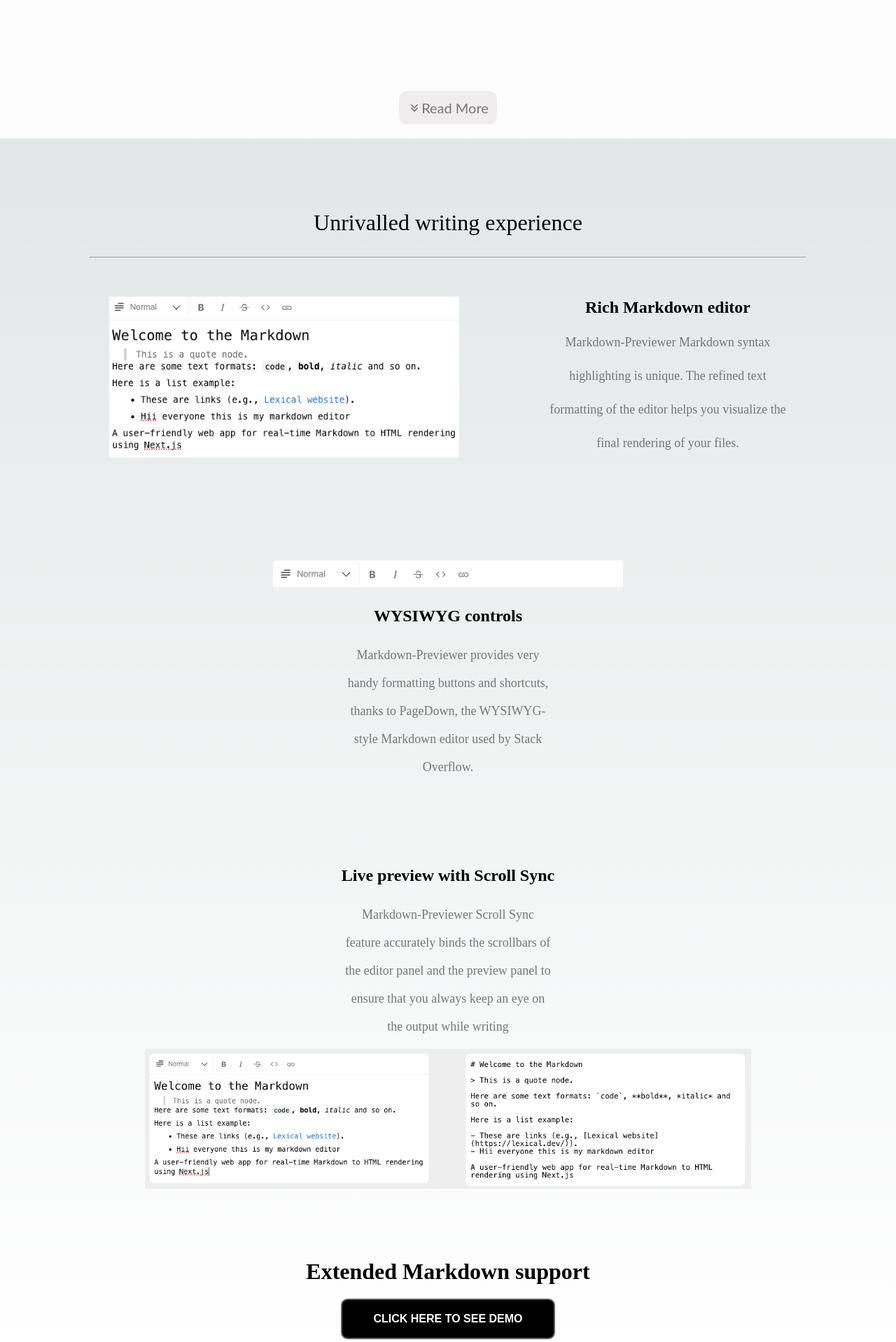
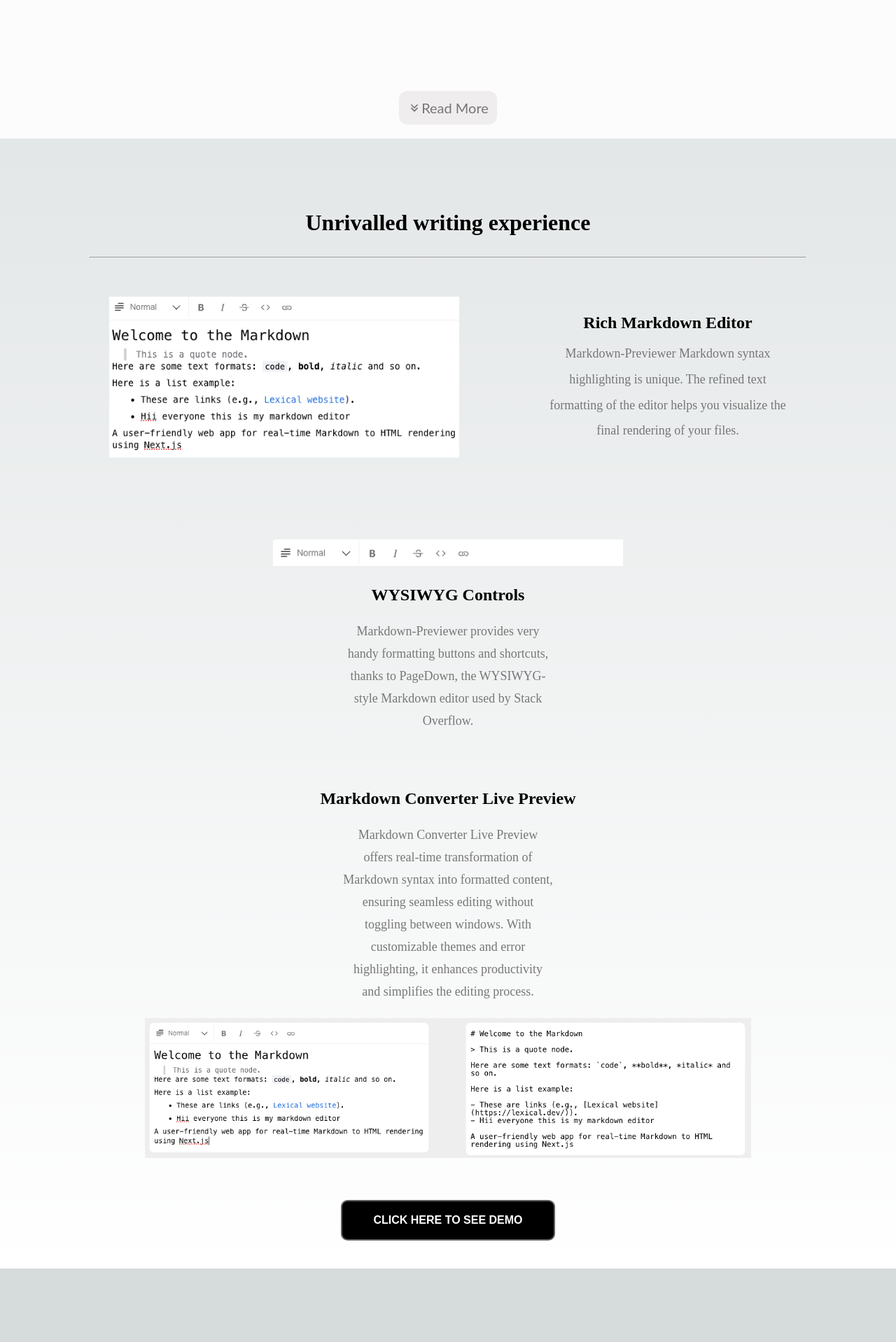
Before and after one commit to loveheenavasu/markdown-previewer, a Next.js app: page / in a window 1280 px wide. Shown: the part 602-2520 px from the top of the page at 70% size. After the commit the page ends 2415 px from the top, so only its background shows below. Built offline with nearby package versions, Linux system fonts and the light colour scheme.

Commit message:
ui changes

```diff
--- a/src/app/editor/style.css
+++ b/src/app/editor/style.css
@@ -83,7 +83,7 @@
 .landing__content h1{
     width: 80%;
     margin:0px auto;
-    font-weight: 400;
+    font-weight: 600;
     text-align: center;
     border-bottom: "2px solid #green";
     flex-direction: column;
@@ -104,9 +104,7 @@
 }
 .feature p{
     margin-top: 12px;
-
-
-    line-height:3rem;
+    line-height:2.3rem;
     font-size: 18px;
     color: #777;
     text-align: center;
@@ -116,7 +114,7 @@
 .controls-tools{
 display: flex;
 justify-content: center;
-margin:100px auto;
+margin:60px auto;
 align-items: center;
 border-radius: 2px solid green;
 flex-direction: column;
@@ -124,7 +122,7 @@
 
 }
 .editor-tool-img{
-margin-top: 12px    ;
+margin-top: 22px    ;
 border-radius: 6px;
 object-fit: contain;
 }
@@ -133,7 +131,7 @@
 }
 .controls-tools p{
     width: 300px;
-    line-height:2.5rem;
+    line-height:2rem;
     font-size: 18px;
     color: #777;
     text-align: center;
@@ -146,6 +144,7 @@
     display: flex;
     justify-content: center;
     flex-direction: column;
+    margin-bottom: 20px;
 }
 
 
@@ -194,8 +193,6 @@
   }
 
 
-/* 8u9ehiwfabdscnjonkZJMP LMPKl lmkl llmlk,lm  */
-
 .button {
     box-sizing: border-box;
     appearance: none;
@@ -209,7 +206,7 @@
     font-size: 1rem;
     font-weight: 400;
     line-height: 1;
-    margin: 20px;
+    margin-bottom: 20px;
     padding: 1.2em 2.8em;
     text-decoration: none;
     text-align: center;
--- a/src/app/page.tsx
+++ b/src/app/page.tsx
@@ -25,7 +25,7 @@
  <div className="splash-screen">
   <div className="navigation-bar"><GoPencil />
 
-    <span>Start Writing</span>
+    <span>Initiate Your Markdown</span>
   </div>
 <div>
   <div className="splash-screen__logo">
@@ -54,9 +54,13 @@
                     </div>
 </div>
 </div>
-<div className="splash-screen__footer">
+<div className="markdown-support">
+
+<div className="button" onClick={()=>router.push("/editor")}>Click Here to See Demo</div>
+</div>
+<div className="splash-screen__footer"  onClick={handleClick}>
 <RiArrowDownDoubleFill/>
-  <span onClick={handleClick}>Read More</span>
+  <span>Read More</span>
 </div>
 </div>
 <div  ref={ref}></div>
@@ -74,7 +78,7 @@
       alt="Picture of the author"
     /></div>
   <div className="feature">
-    <h2>Rich Markdown editor
+    <h2>Rich Markdown Editor
 </h2>
 <p>Markdown-Previewer Markdown syntax highlighting is unique. The refined text formatting of the editor helps you visualize the final rendering of your files.
 </p>
@@ -91,15 +95,15 @@
  alt="Picture of the author"
 
 />
-<h2>WYSIWYG controls</h2>
+<h2>WYSIWYG Controls</h2>
 <p>Markdown-Previewer provides very handy formatting buttons and shortcuts, thanks to PageDown, the WYSIWYG-style Markdown editor used by Stack Overflow.</p>
 </div>
 
 <div className="controls-tools">
 
-<h2>Live preview with Scroll Sync
+<h2>Markdown Converter Live Preview
 </h2>
-<p>Markdown-Previewer Scroll Sync feature accurately binds the scrollbars of the editor panel and the preview panel to ensure that you always keep an eye on the output while writing</p>
+<p>Markdown Converter Live Preview offers real-time transformation of Markdown syntax into formatted content, ensuring seamless editing without toggling between windows. With customizable themes and error highlighting, it enhances productivity and simplifies the editing process.</p>
 <Image
 src="/ScrollSync.png"
 className="editor-tool-img"
@@ -111,8 +115,7 @@
 </div>
 
 <div className="markdown-support">
-  <h1>Extended Markdown support
-</h1>
+
 <div className="button" onClick={()=>router.push("/editor")}>Click Here to See Demo</div>
 </div>
 
```
